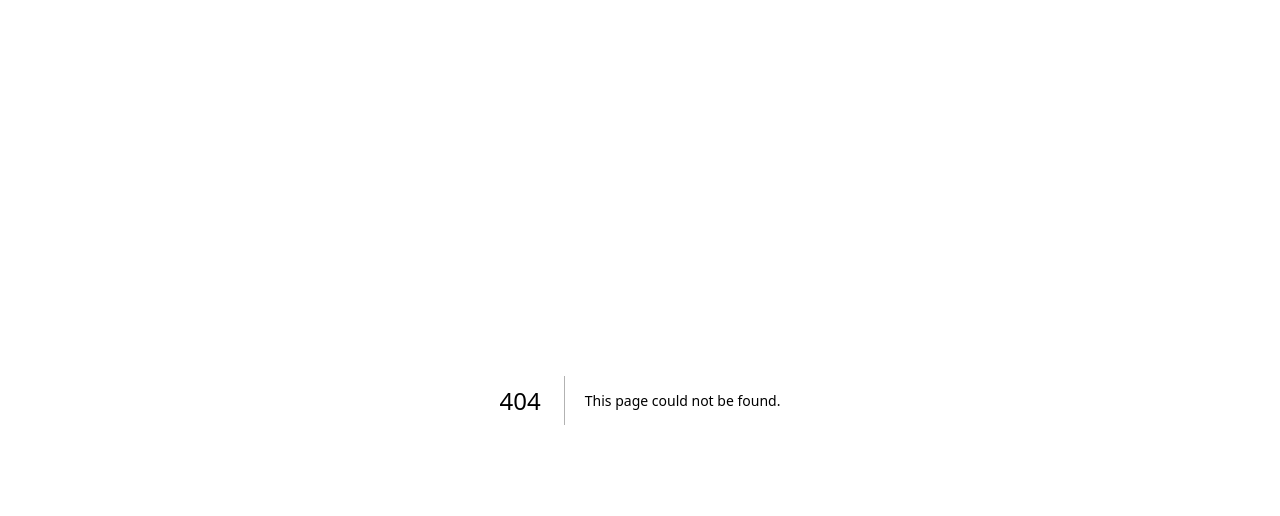
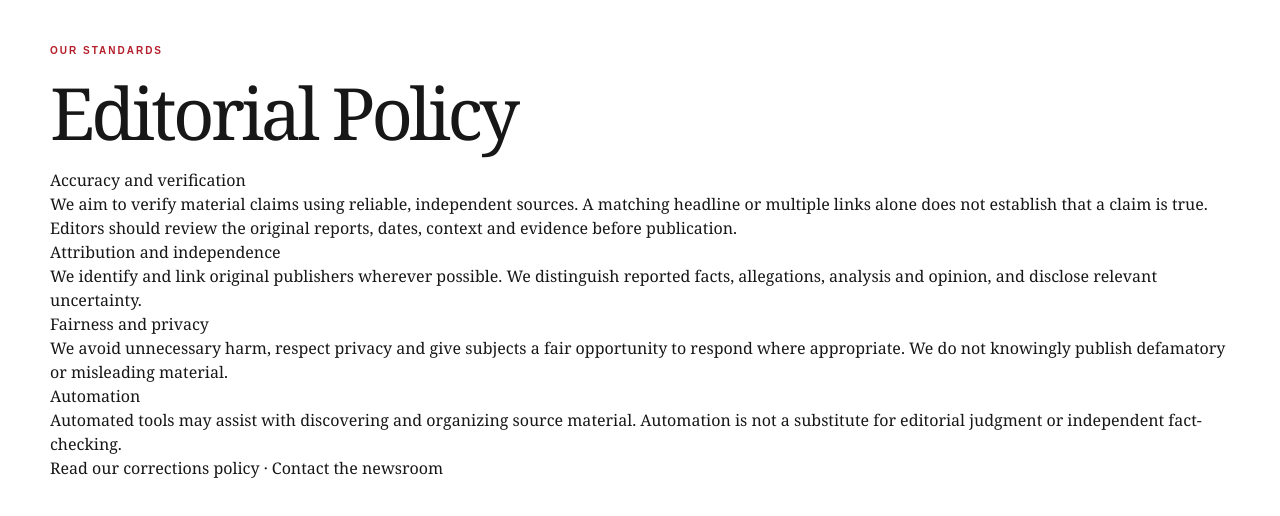
Before and after one commit to manjitkalpana/manjit-rana-portfolio, a Next.js app: page /editorial-policy in a window 1280 px wide. Before the commit this address had no page. Shown: the top 516 px of the page. Built offline with nearby package versions, Linux system fonts and the light colour scheme.

Commit message:
Add missing app/editorial-policy/page.tsx route

```diff
--- /dev/null
+++ b/app/editorial-policy/page.tsx
@@ -0,0 +1,2 @@
+export const metadata={title:"Editorial policy"};
+export default function EditorialPolicyPage(){return <main className="wrap listingPage"><p className="eyebrow">OUR STANDARDS</p><h1>Editorial policy</h1><h2>Accuracy and verification</h2><p>We aim to verify material claims using reliable, independent sources. A matching headline or multiple links alone does not establish that a claim is true. Editors should review the original reports, dates, context and evidence before publication.</p><h2>Attribution and independence</h2><p>We identify and link original publishers wherever possible. We distinguish reported facts, allegations, analysis and opinion, and disclose relevant uncertainty.</p><h2>Fairness and privacy</h2><p>We avoid unnecessary harm, respect privacy and give subjects a fair opportunity to respond where appropriate. We do not knowingly publish defamatory or misleading material.</p><h2>Automation</h2><p>Automated tools may assist with discovering and organizing source material. Automation is not a substitute for editorial judgment or independent fact-checking.</p><p><a href="/corrections">Read our corrections policy</a> · <a href="/contact">Contact the newsroom</a></p></main>}
```
